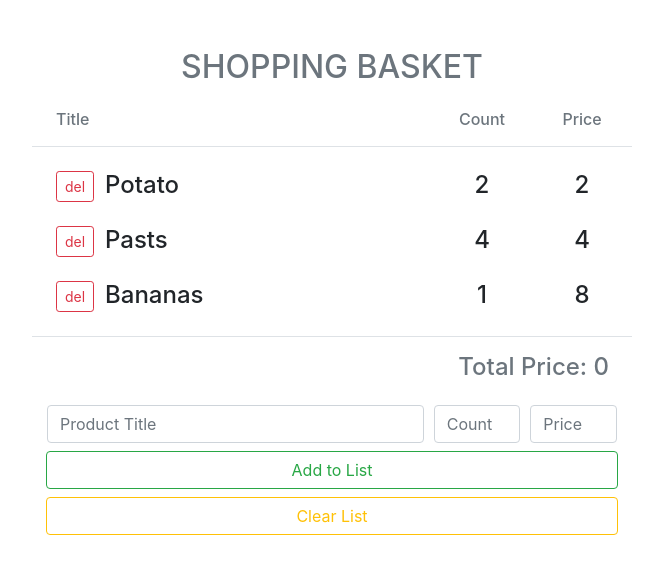
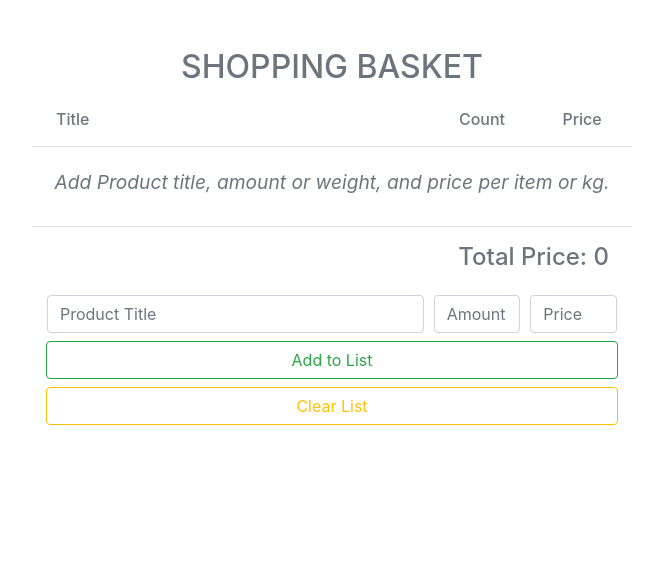
Before and after one commit to slvDev/shopping-basket, a React (Create React App) app: page / in a window 1280 px wide. Shown: the top 574 px of the page, without its empty margins (308-971 px from the left). Built offline with nearby package versions, Linux system fonts and the light colour scheme.

Commit message:
add design fixes and  clear init ProductList

```diff
--- a/src/Components/AddProductForm.js
+++ b/src/Components/AddProductForm.js
@@ -20,7 +20,7 @@ const AddProductForm = (props) => {
                 <input type="text" ref={productInput} className="form-control" placeholder="Product Title" aria-describedby="button-addon2" />
             </div>
             <div className="col-2">
-                <input type="text" ref={countInput} className="form-control" placeholder="Count" aria-describedby="button-addon2" />
+                <input type="text" ref={countInput} className="form-control" placeholder="Amount" aria-describedby="button-addon2" />
             </div>
             <div className="col-2 mb-2">
                 <input type="text" ref={priceInput} className="form-control" placeholder="Price" aria-describedby="button-addon2" />
--- a/src/Components/App.js
+++ b/src/Components/App.js
@@ -6,29 +6,10 @@ import Footer from './Footer'
 
 class App extends Component {
     state = {
-        products: [
-            {
-                name: "Potato",
-                count: 2,
-                price: 2,
-                id: 1
-            },
-            {
-                name: "Pasts",
-                count: 4,
-                price: 4,
-                id: 2
-            },
-            {
-                name: "Bananas",
-                count: 1,
-                price: 8,
-                id: 3
-            }
-        ]
+        products: []
     }
 
-    prevProductId = 3
+    prevProductId = 0
 
     handleAddProduct = (name, count, price) => {
         this.setState( prevState => {
--- a/src/Components/BlankProduct.js
+++ b/src/Components/BlankProduct.js
@@ -4,7 +4,7 @@ const BlankProduct = () => {
     return (
         <div className="row my-4 h4 text-center">
             <div className="col">
-                <h4>Add Product, count and price per item.</h4>
+                <h5 className="text-muted small"><em>Add Product title, amount or weight, and price per item or kg.</em></h5>
             </div>
 
         </div>
```
